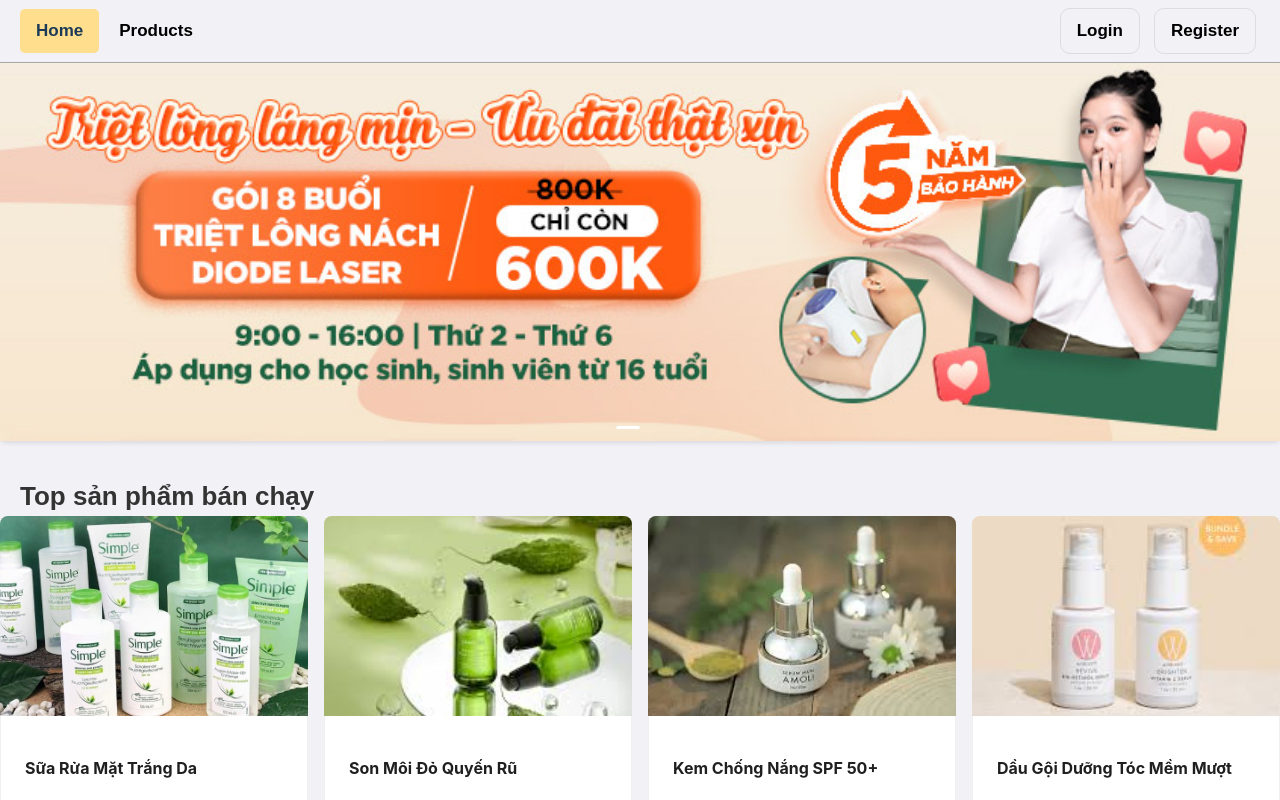
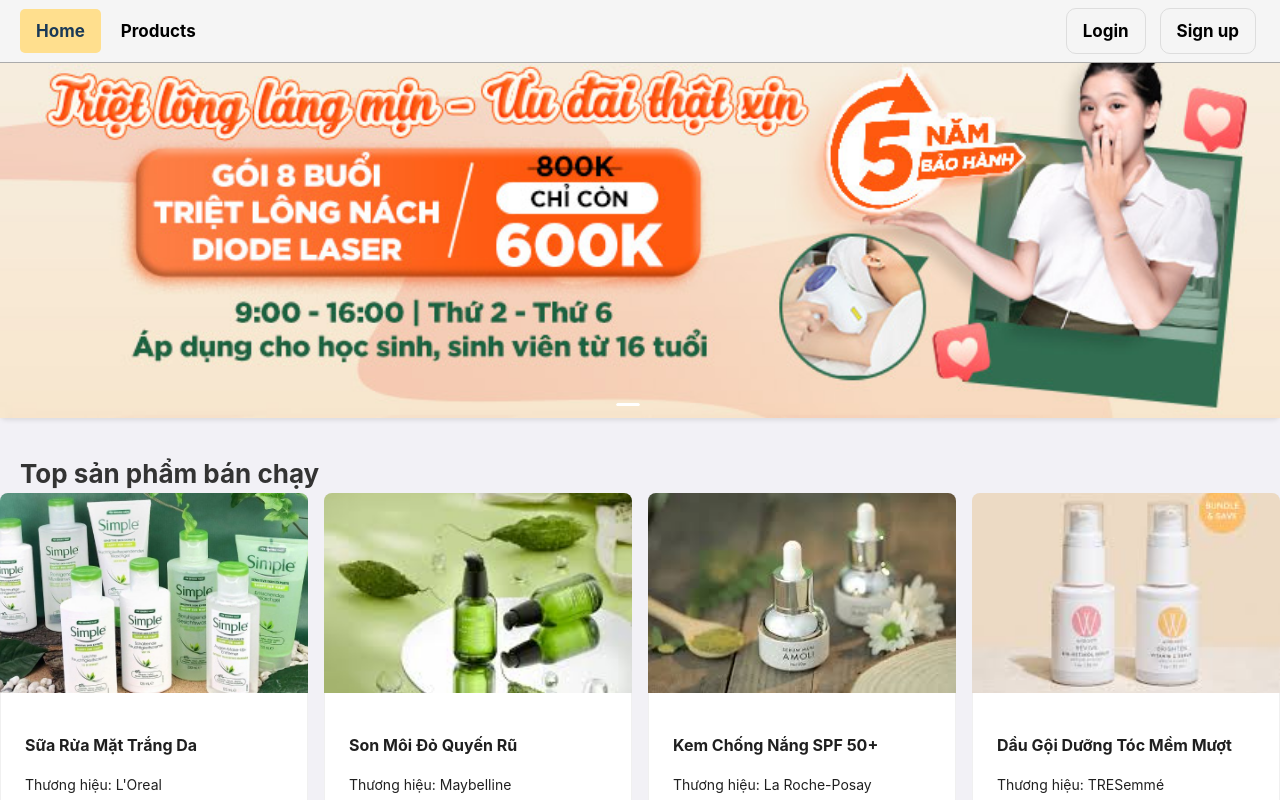
Before and after one commit to Hiiiiiiiii11/Spring2025SWD392_NET1707_G6_FE, a React (Create React App) app: page / in a window 1280 px wide. Shown: the top 800 px of the page. Built offline with nearby package versions, Linux system fonts and the light colour scheme; the HTML template or start-up script is replaced by a standard one.

Commit message:
add cartpageUi

```diff
--- a/src/components/BannerSlider/bannerSlider.css
+++ b/src/components/BannerSlider/bannerSlider.css
@@ -2,20 +2,27 @@
   width: 100%;
   height: 100%;
   object-fit: cover;
+  margin-top: 40px;
 }
+
 /* Màu của dots */
 .ant-carousel .slick-dots li button {
-  background-color: red !important; /* Màu dots mặc định */
-  opacity: 0.5; /* Làm mờ dots chưa active */
+  background-color: red !important;
+  /* Màu dots mặc định */
+  opacity: 0.5;
+  /* Làm mờ dots chưa active */
 }
 
 /* Màu của dot đang active */
 .ant-carousel .slick-dots .slick-active button {
-  background-color: red !important; /* Màu dots active */
+  background-color: red !important;
+  /* Màu dots active */
   opacity: 1;
 }
+
 .banner_container {
   box-shadow: 0px 2px 5px 0px rgba(0, 0, 0, 0.1);
   border-bottom-left-radius: 6px;
   border-bottom-right-radius: 6px;
+
 }
--- a/src/components/Header/Header.css
+++ b/src/components/Header/Header.css
@@ -2,6 +2,10 @@
   border-bottom: 1px solid rgba(0, 0, 0, 0.3);
   width: 100%;
   padding: 8px 0;
+  position: fixed;
+  z-index: 2000;
+  background-color: #f5f5f5;
+
   /* Bạn có thể thêm background hoặc các thuộc tính khác nếu cần */
 }
 
--- a/src/components/Header/Header.js
+++ b/src/components/Header/Header.js
@@ -1,53 +1,75 @@
 import "./Header.css";
 import { useNavigate, useLocation } from "react-router-dom";
 
-function Header() {
+function Header({ userInfo }) {
   const navigate = useNavigate();
   const location = useLocation();
 
   // Nếu location.pathname là "/" thì mặc định active Home
   const currentPath = location.pathname === "/" ? "/" : location.pathname;
 
-  const handleNavigateHome = () => {
-    navigate('/');
+  // Các hàm điều hướng
+  const handleNavigate = (path) => {
+    navigate(path);
   };
-
-  const handleNavigateLogin = () => {
-    navigate('/login');
-  }
-
-  const handleNavigateProduct = () => {
-    navigate('/products');
-  };
-  const handleNavigateRegister = () => {
-    navigate('/register')
+  const role = "guest"
+  // Định nghĩa các menu theo role
+  let menuItems = [];
+  if (role === "manager") {
+    menuItems = [
+      { label: "Home", path: "/" },
+      { label: "Products", path: "/products" },
+      { label: "Manage Product", path: "/manage-product" },
+      { label: "Manage Employee", path: "/manage-employee" },
+      { label: "View Order", path: "/view-order" },
+    ];
+  } else if (role === "employee") {
+    menuItems = [
+      { label: "Home", path: "/" },
+      { label: "Products", path: "/products" },
+      { label: "View Order", path: "/view-order" },
+    ];
+  } else if (role === "customer") {
+    menuItems = [
+      { label: "Home", path: "/" },
+      { label: "Products", path: "/products" },
+    ];
+  } else if (role === "guest") {
+    menuItems = [
+      { label: "Home", path: "/" },
+      { label: "Products", path: "/products" },
+    ];
   }
 
   return (
     <div className="topnav_container">
       <div className="nav__container">
         <div className="nav-link">
+          {menuItems.map((item) => (
             <a
-            className={currentPath === '/' ? 'active' : ''}
-            onClick={handleNavigateHome}
+              key={item.path}
+              className={currentPath === item.path ? "active" : ""}
+              onClick={() => handleNavigate(item.path)}
             >
-            Home
+              {item.label}
             </a>
-          <a
-            className={currentPath === '/products' ? 'active' : ''}
-            onClick={handleNavigateProduct}
-          >
-            Products
-          </a>
+          ))}
         </div>
 
         <div className="auth-link">
-          <a onClick={handleNavigateLogin} className="btn_login">
+          {role === "guest" && (
+            <>
+              <a onClick={() => handleNavigate("/login")} className="btn_login">
                 Login
               </a>
-          <a onClick={handleNavigateRegister} className="btn_register">
-            Register
+              <a onClick={() => handleNavigate("/register")} className="btn_register">
+                Sign up
               </a>
+            </>
+
+
+
+          )}
         </div>
       </div>
     </div>
--- a/src/index.css
+++ b/src/index.css
@@ -11,25 +11,11 @@
 
 
 /* Đảm bảo thẻ HTML và body chiếm toàn bộ viewport */
-html,
-body {
-  width: 100%;
-  height: 100%;
-  min-height: 100vh;
-  font-family: sans-serif;
-}
 
-/* Xóa style mặc định của danh sách */
-ul,
-ol {
-  list-style: none;
-}
 
-/* Loại bỏ style mặc định của liên kết */
-a {
-  text-decoration: none;
-  color: inherit;
-}
+
+
+
 
 
 img {
--- /dev/null
+++ b/src/pages/Cart/CartPage.css
@@ -0,0 +1,68 @@
+.cart-page {
+    margin: 0px 20px;
+    padding: 0 20px;
+}
+
+.cart-page h1 {
+    display: flex;
+    text-align: center;
+    /* margin: 30px 0px; */
+    color: #333;
+    justify-content: center;
+}
+
+.cart-card {
+    margin-bottom: 20px;
+}
+
+.cart-card-content {
+    display: flex;
+    align-items: center;
+}
+
+.cart-card-image {
+    width: 150px;
+    height: 150px;
+    object-fit: cover;
+    margin-right: 20px;
+    border-radius: 5px;
+}
+
+.cart-card-info {
+    flex: 1;
+}
+
+.cart-card-info h2 {
+    margin: 0 0 10px;
+    color: #2c3e50;
+    display: flex
+}
+
+.cart-card-info p {
+    margin: 5px 0;
+    color: #555;
+}
+
+.cart-card-info .price {
+    color: #e74c3c;
+    font-weight: bold;
+    font-size: 1.2em;
+}
+
+.cartpage-info {
+    display: flex;
+}
+
+.back-to-product {
+    margin-top: 20px;
+    display: flex;
+    font-size: 12px;
+    width: 200px;
+    height: 50px;
+    text-align: center;
+    align-items: center;
+}
+
+.h1-content {
+    width: 100%;
+}
--- /dev/null
+++ b/src/pages/Cart/CartPage.jsx
@@ -0,0 +1,64 @@
+import React from 'react';
+import { Card, Row, Col, Button } from 'antd';
+import Footer from '../../components/Footer/Footer';
+import product1 from "../../assets/product1.jpg";
+import product2 from "../../assets/product2.jpg";
+import product3 from "../../assets/product3.jpg";
+import product4 from "../../assets/product4.jpg";
+import product5 from "../../assets/product5.jpg";
+import product6 from "../../assets/product6.jpg";
+import '../Cart/CartPage.css';
+import { useNavigate } from 'react-router-dom';
+
+const productsInCart = [
+    { id: 1, name: 'Sữa Rửa Mặt Trắng Da', price: 120000, rating: 4.6, image: product1, brand: "L'Oreal", quantity: 1 },
+    { id: 2, name: 'Son Môi Đỏ Quyến Rũ', price: 99000, rating: 4.8, image: product2, brand: "Maybelline", quantity: 2 },
+    { id: 3, name: 'Kem Chống Nắng SPF 50+', price: 195000, rating: 4.7, image: product3, brand: "La Roche-Posay", quantity: 1 },
+];
+
+
+
+const CartPage = () => {
+    const navigate = useNavigate();
+
+
+
+    const handleBackToProductPage = () => {
+        navigate('/products')
+    }
+    return (
+        <div>
+            <div className="cart-page">
+                <div className="cartpage-info">
+                    <button className="back-to-product" onClick={() => handleBackToProductPage()}>Back to Products Page</button>
+                    <div className='h1-content'>
+                        <h1>Giỏ hàng của bạn</h1>
+                    </div>
+                </div>
+                {productsInCart.map(product => (
+                    <Card key={product.id} className="cart-card" hoverable>
+                        <div className="cart-card-content">
+                            <img
+                                src={product.image}
+                                alt={product.name}
+                                className="cart-card-image"
+                            />
+                            <div className="cart-card-info">
+                                <h2>{product.name}</h2>
+                                <p>Thương hiệu: {product.brand}</p>
+                                <p className="price">
+                                    {product.price.toLocaleString()}đ
+                                </p>
+                                <p>Số lượng: {product.quantity}</p>
+                                <Button type="primary">Cập nhật</Button>
+                            </div>
+                        </div>
+                    </Card>
+                ))}
+            </div>
+            <Footer />
+        </div>
+    );
+};
+
+export default CartPage;
--- a/src/pages/ManageProduct/Manager.css
+++ b/src/pages/ManageProduct/Manager.css
@@ -26,16 +26,6 @@
 }
 
 /* Đảm bảo nội dung không bị tràn ra ngoài nền */
-body,
-html {
-  margin: 0;
-  padding: 0;
-  height: 100%;
-  /* Đảm bảo body và html cũng full height */
-  width: 100%;
-  overflow-x: hidden;
-  /* Ngăn tràn ngang */
-}
 
 h2 {
   color: #333;
--- a/src/pages/ProductPage/ProductPage.css
+++ b/src/pages/ProductPage/ProductPage.css
@@ -12,6 +12,7 @@
   text-align: center;
   color: #333;
   margin-bottom: 20px;
+  margin-top: 50px;
 }
 
 .search-bar {
```
Also changed, not shown: src/routers/router.js (+4 -4 lines). Lines whose indentation alone changed are shown as unchanged.
